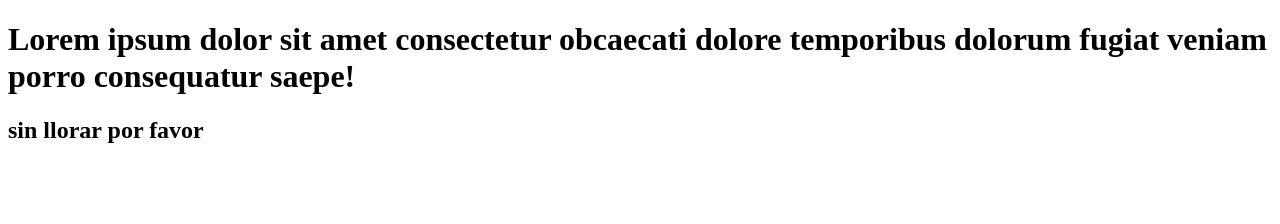
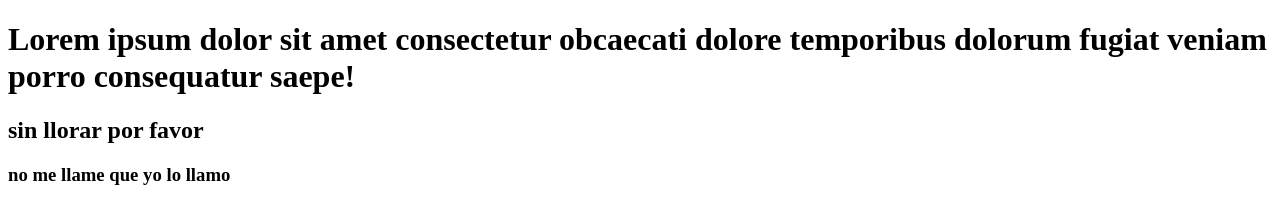
Before and after one commit to Gilberto0909/Almacen-ADSI-, a plain HTML site: page index.html in a window 1280 px wide. Drawn offline with Linux system fonts and the light colour scheme.

Commit message:
Update index.html
actualizando index

```diff
--- a/index.html
+++ b/index.html
@@ -9,5 +9,6 @@
 <body>
     <h1>Lorem ipsum dolor sit amet consectetur  obcaecati dolore temporibus dolorum fugiat veniam porro consequatur saepe!</h1>
     <h2>sin llorar por favor<h2>
+    <h3>no me llame que yo lo llamo<h3>
 </body>
 </html>
```
